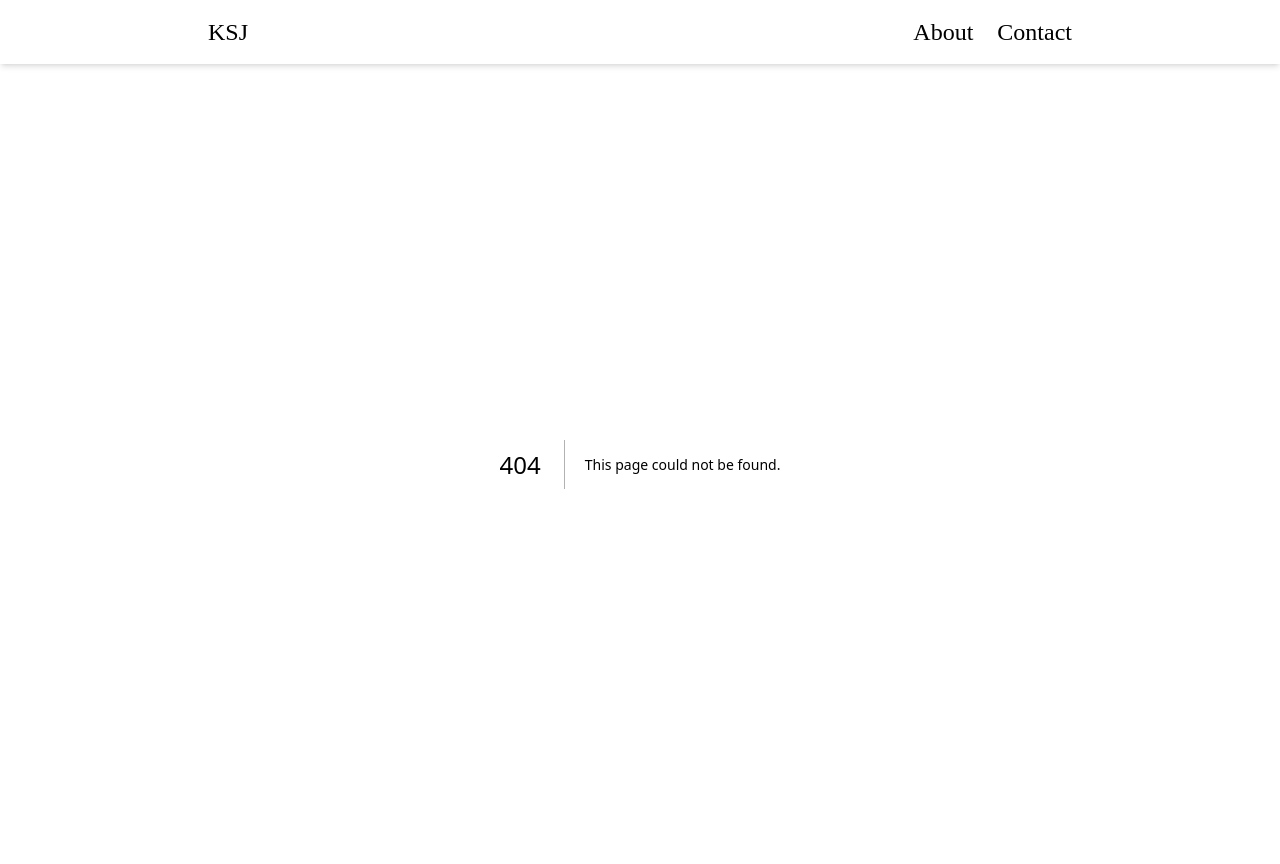
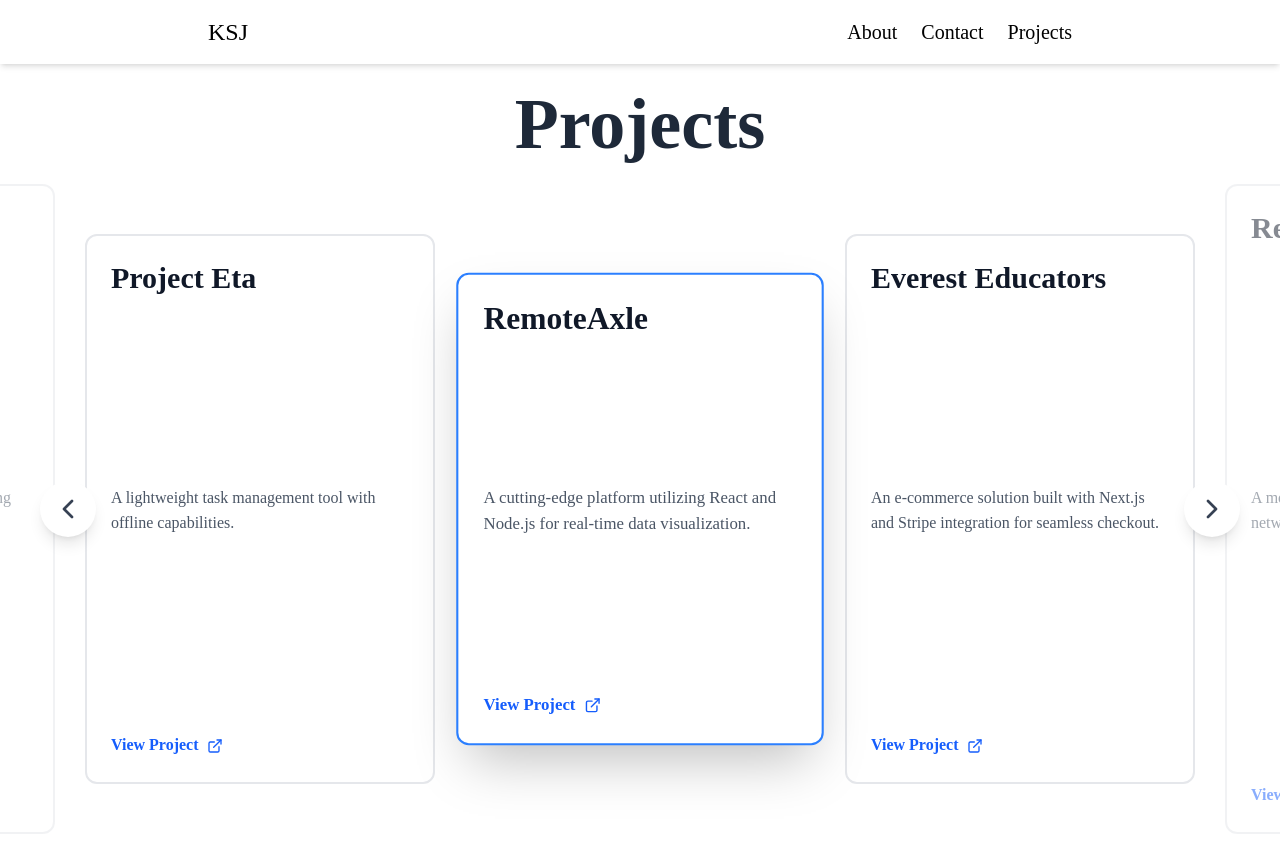
Before and after one commit to KirtiSaumyaJoshi/Portfolio-frontend, a Next.js app: page /projects in a window 1280 px wide. Before the commit this address had no page. Built offline with nearby package versions, Linux system fonts and the light colour scheme.

Commit message:
project page complete

```diff
--- a/app/components/Navbar.tsx
+++ b/app/components/Navbar.tsx
@@ -7,6 +7,7 @@ import Link from "next/link";
 const NAV_LINKS = [
   { label: "About", href: "/about" },
   { label: "Contact", href: "/contact" },
+  { label: "Projects", href: "/projects" },
 ];
 
 export default function Navbar() {
@@ -19,7 +20,7 @@ export default function Navbar() {
           <Text unstyled className="text-2xl font-medium">KSJ</Text>
         </Link>
 
-        <Box className="hidden md:flex gap-6 text-2xl font-medium">
+        <Box className="hidden md:flex gap-6 text-xl font-medium">
           {NAV_LINKS.map((link) => (
             <Link key={link.href} href={link.href}>
               {link.label}
--- a/app/page.tsx
+++ b/app/page.tsx
@@ -1,5 +1,5 @@
 "use client";
-import { Box, Image } from "@mantine/core";
+import { Box } from "@mantine/core";
 import Landing from "./components/home/Landing";
 
 export default function Home() {
--- /dev/null
+++ b/app/projects/page.tsx
@@ -0,0 +1,186 @@
+"use client";
+import { useState, useMemo, useCallback } from 'react';
+import { Box, Title } from '@mantine/core';
+
+const projectData = [
+  {
+    title: 'RemoteAxle',
+    description: 'A cutting-edge platform utilizing React and Node.js for real-time data visualization.',
+    link: '#',
+  },
+  {
+    title: 'Everest Educators',
+    description: 'An e-commerce solution built with Next.js and Stripe integration for seamless checkout.',
+    link: '#',
+  },
+  {
+    title: 'Remotely Learn',
+    description: 'A mobile-first application focused on social networking and community building.',
+    link: '#',
+  },
+  {
+    title: 'Project Delta',
+    description: 'An AI-powered recommendation engine developed with Python and a custom ML model.',
+    link: '#',
+  },
+  {
+    title: 'Project Epsilon',
+    description: 'A portfolio site generator that offers customizable themes and rapid deployment.',
+    link: '#',
+  },
+  {
+    title: 'Project Zeta',
+    description: 'A cloud-based infrastructure manager using AWS CDK and TypeScript.',
+    link: '#',
+  },
+  {
+    title: 'Project Eta',
+    description: 'A lightweight task management tool with offline capabilities.',
+    link: '#',
+  },
+];
+
+const ChevronLeft = (props:any) => (
+  <svg {...props} xmlns="http://www.w3.org/2000/svg" width="24" height="24" viewBox="0 0 24 24" fill="none" stroke="currentColor" strokeWidth="2" strokeLinecap="round" strokeLinejoin="round">
+    <path d="m15 18-6-6 6-6"/>
+  </svg>
+);
+
+const ChevronRight = (props:any) => (
+  <svg {...props} xmlns="http://www.w3.org/2000/svg" width="24" height="24" viewBox="0 0 24 24" fill="none" stroke="currentColor" strokeWidth="2" strokeLinecap="round" strokeLinejoin="round">
+    <path d="m9 18 6-6-6-6"/>
+  </svg>
+);
+
+const ExternalLink = (props:any) => (
+    <svg {...props} xmlns="http://www.w3.org/2000/svg" width="24" height="24" viewBox="0 0 24 24" fill="none" stroke="currentColor" strokeWidth="2" strokeLinecap="round" strokeLinejoin="round">
+        <path d="M18 13v6a2 2 0 0 1-2 2H5a2 2 0 0 1-2-2V8a2 2 0 0 1 2-2h6"/>
+        <path d="M15 3h6v6"/>
+        <path d="M10 14 21 3"/>
+    </svg>
+);
+
+export default function Projects() {
+  const [activeIndex, setActiveIndex] = useState(0);
+
+  const getProjectIndex = (offset:any) => {
+    const totalProjects = projectData.length;
+    return (
+      ((activeIndex + offset) % totalProjects) +
+      (activeIndex + offset < 0 ? totalProjects : 0)
+    );
+  };
+
+  const offsets = [-3, -2, -1, 0, 1, 2, 3];
+
+const carouselItems = useMemo(() => {
+    return offsets.map((offset) => {
+      const projectIndex = getProjectIndex(offset);
+      const project = projectData[projectIndex];
+      let classes = '';
+      const baseClasses =
+        'absolute transition-all duration-500 ease-in-out bg-white border-2 rounded-xl p-6 flex flex-col justify-between overflow-hidden cursor-pointer hover:border-gray-400';
+
+      switch (offset) {
+        case 0:
+          classes =
+            'w-[350px] h-[450px] opacity-100 scale-[1.05] z-30 shadow-2xl border-blue-500';
+          break;
+        case -1:
+        case 1:
+          classes =
+            'w-[350px] h-[550px] opacity-100 scale-[1.0] z-20 border-gray-200';
+          break;
+        case -2:
+        case 2:
+          classes =
+            'w-[350px] h-[650px] opacity-50 z-10 border-gray-200';
+          break;
+        case -3:
+        case 3:
+          classes =
+            'w-[350px] h-[650px] opacity-0 blur-lg z-0 pointer-events-none border-gray-200';
+          break;
+        default:
+          classes = 'hidden border-gray-200';
+      }
+
+      const transformX = `${offset * 380}px`;
+
+      return {
+        ...project,
+        key: `project-${projectIndex}`,
+        style: { transform: `translateX(${transformX})` },
+        // The base class is now composed of shared styles, and the specific border is in 'classes'
+        className: `${baseClasses.replace('border-2 border-gray-200', 'border-2')} ${classes}`,
+      };
+    });
+  }, [activeIndex]);
+
+  const goToNext = useCallback(() => {
+    setActiveIndex((prevIndex) => (prevIndex + 1) % projectData.length);
+  }, []);
+
+  const goToPrev = useCallback(() => {
+    setActiveIndex((prevIndex) => {
+      const newIndex = prevIndex - 1;
+      return newIndex < 0 ? projectData.length - 1 : newIndex;
+    });
+  }, []);
+
+  return (
+    <Box className="flex flex-col gap-6 py-6">
+      <Box className="flex justify-center">
+        <Title unstyled className="text-6xl md:text-[72px] font-extrabold text-gray-800">
+          Projects
+        </Title>
+      </Box>
+
+      <Box className="relative w-full h-[650px] flex justify-center items-center overflow-hidden">
+        <Box className="relative w-full max-w-7xl h-full flex justify-center items-center">
+          {carouselItems.map((item) => (
+            <Box
+              key={item.key}
+              style={item.style}
+              className={item.className}
+              onClick={() => {
+                if (item.key === carouselItems[2].key) {
+                    goToPrev();
+                } else if (item.key === carouselItems[4].key) {
+                    goToNext();
+                }
+              }}
+            >
+              <h3 className="text-3xl font-bold text-gray-900">{item.title}</h3>
+              <p className="text-gray-600 pt-2">{item.description}</p>
+              <a
+                href={item.link}
+                target="_blank"
+                rel="noopener noreferrer"
+                className="text-blue-600 hover:text-blue-800 font-semibold flex items-center gap-2 mt-4"
+                onClick={(e) => e.stopPropagation()}
+              >
+                View Project <ExternalLink size={16} className="w-4 h-4" />
+              </a>
+            </Box>
+          ))}
+        </Box>
+
+        <button
+          onClick={goToPrev}
+          className="absolute left-4 md:left-10 z-50 p-3 bg-white rounded-full shadow-lg hover:bg-gray-100 transition-colors"
+          aria-label="Previous Project"
+        >
+          <ChevronLeft className="w-8 h-8 text-gray-700" />
+        </button>
+        <button
+          onClick={goToNext}
+          className="absolute right-4 md:right-10 z-50 p-3 bg-white rounded-full shadow-lg hover:bg-gray-100 transition-colors"
+          aria-label="Next Project"
+        >
+          <ChevronRight className="w-8 h-8 text-gray-700" />
+        </button>
+      </Box>
+    </Box>
+  );
+}
```
